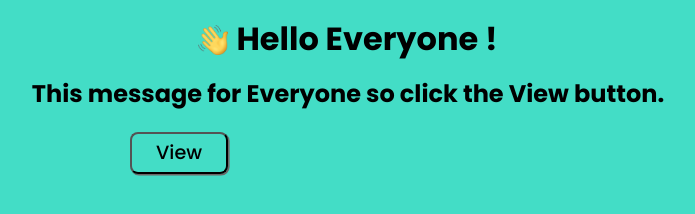
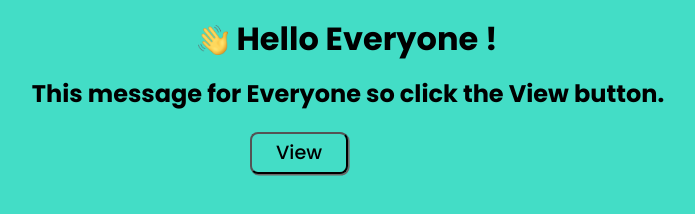
Before and after one commit to rahulvr29/Modal-Project, a plain HTML site: page index.html in a window 1536 px wide. Shown: the whole page, without its empty margins (420-1115 px from the left). Drawn offline with Linux system fonts and the light colour scheme.

Commit message:
css complete

```diff
--- a/style/style.css
+++ b/style/style.css
@@ -145,3 +145,8 @@ button:hover{
     margin-left: 550px;
   }
 }
+@media (min-width: 1400px) {
+  button{
+    margin-left: 670px;
+  }
+}
```
